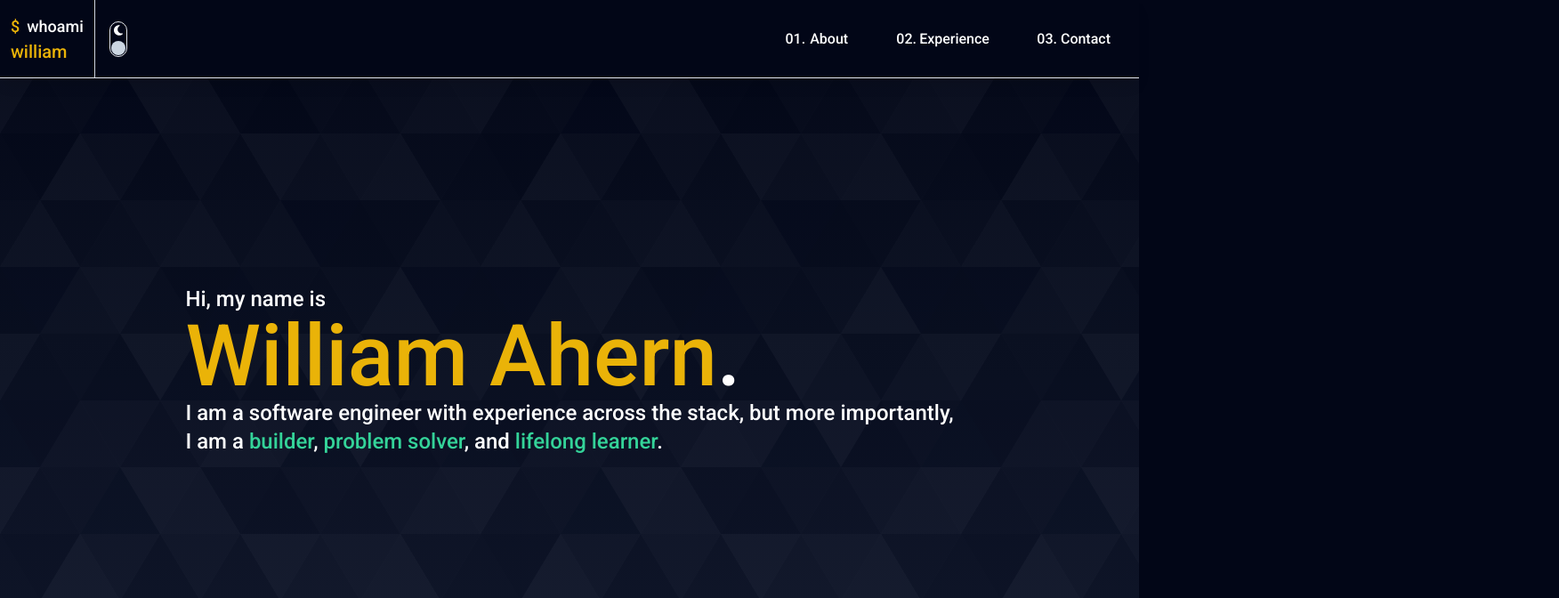
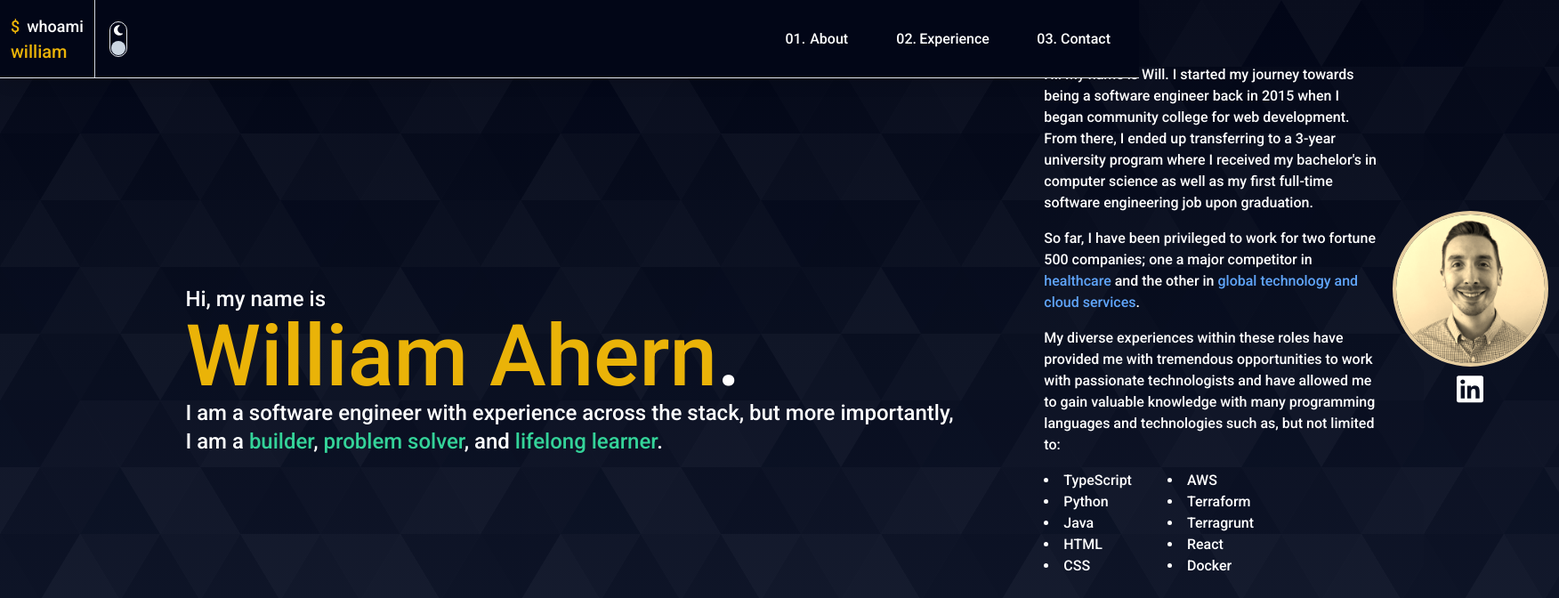
Before and after one commit to wi11ahern/who-am-i, a React (Vite) app: page / in a window 1280 px wide. Shown: the top 672 px of the page at 89% size, 1752 px wide, since content can reach past the window. Built offline with nearby package versions, Linux system fonts and the light colour scheme.

Commit message:
style: user grid layout on content component

```diff
--- a/src/components/greeting/greeting.tsx
+++ b/src/components/greeting/greeting.tsx
@@ -2,7 +2,7 @@ import Card from "../ui/card";
 
 const Greeting = () => {
   return (
-    <Card className="flex flex-col mx-auto px-8 mt-[40vh] py-0 min-h-[60vh] duration-[1.5s]">
+    <Card className="col-start-2 col-span-1 justify-self-center flex flex-col mx-0 mt-[40vh] py-0 min-h-[60vh] min-w-[200px] max-w-[900px] duration-[1.5s]">
       <p className="text-2xl">Hi, my name is</p>
       <h1 className="text-8xl text-yellow-500">
         William Ahern<span className="text-white">.</span>
--- a/src/components/layout/content.tsx
+++ b/src/components/layout/content.tsx
@@ -6,7 +6,7 @@ import ScrollDownButton from "../ui/scroll-down-button";
 
 const Content = () => {
   return (
-    <div className="flex flex-col mx-auto w-full min-h-screen">
+    <div className="grid grid-cols-[10%_80%_10%] grid-rows-4">
       <Greeting />
       <ScrollDownButton targetId="about" />
       <About />
```
